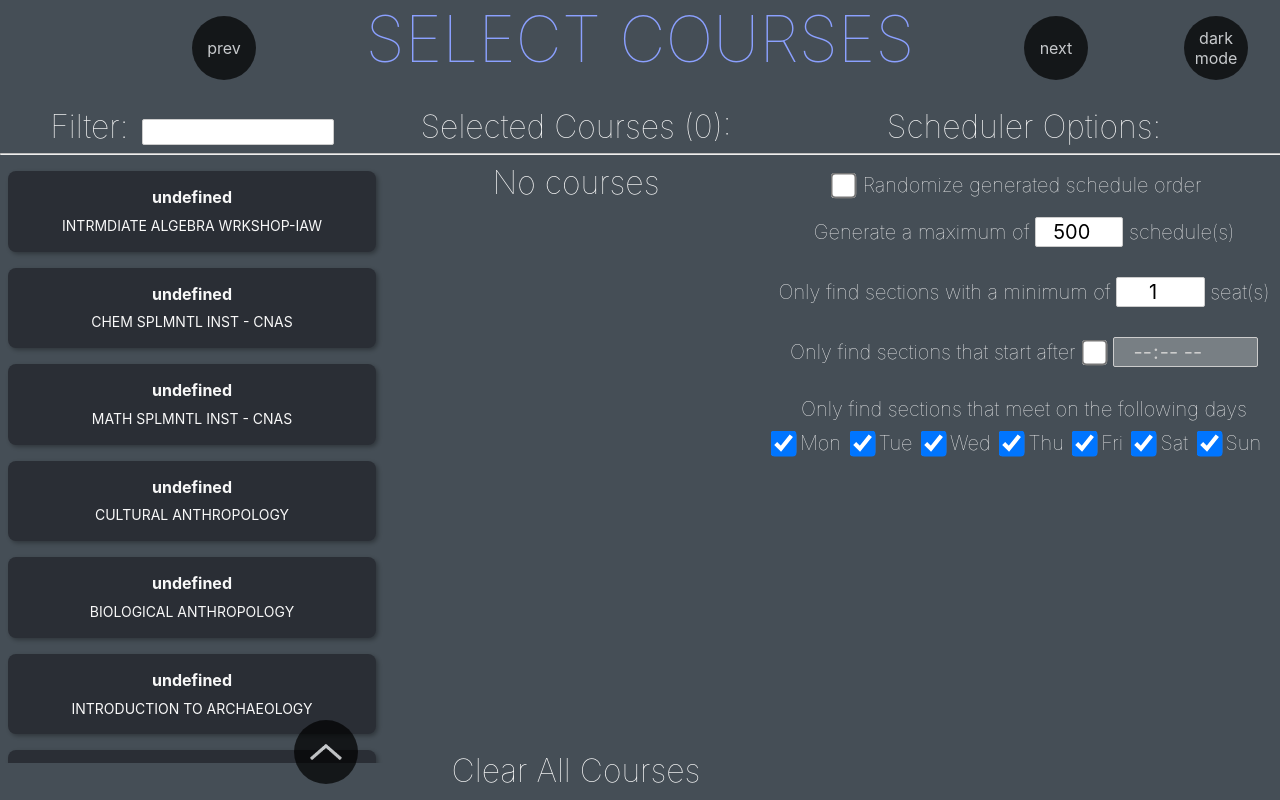
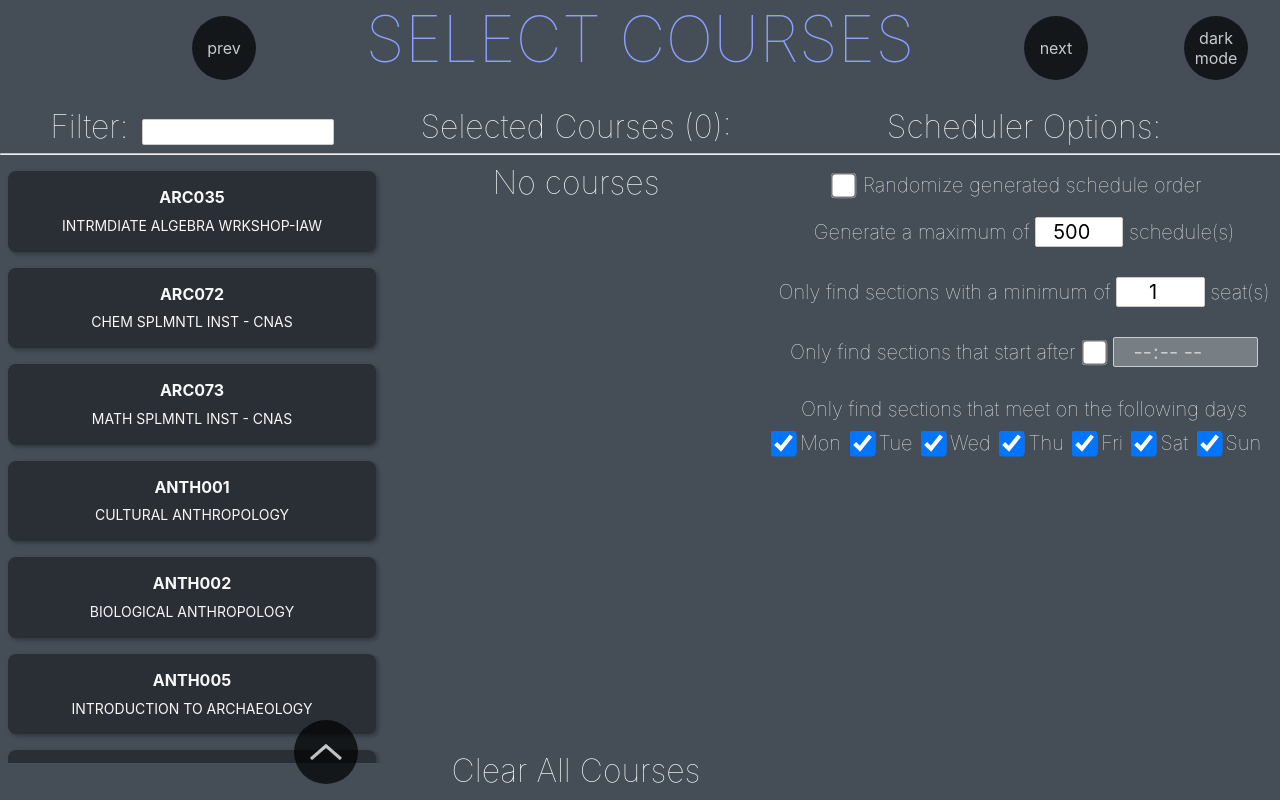
Before and after one commit to lwang/ucr-scheduler, a Svelte app: page / in a window 1280 px wide. Both pictures are taken after a click on the button "next". Built offline with nearby package versions, Linux system fonts and the light colour scheme.

Commit message:
Fix available course list showing undefined instead of the course code

```diff
--- a/src/ListItem.svelte
+++ b/src/ListItem.svelte
@@ -3,7 +3,7 @@
 	import { createEventDispatcher } from 'svelte';
 	const dispatch = createEventDispatcher();
 
-	export let title;
+	export let name;
 	export let content;
 	export let sendDispatch = null;
 	let active = false;
@@ -15,7 +15,7 @@
 </script>
 
 <div class='card {$theme}' class:active="{active}" on:click="{() => {handleDispatch({sendDispatch});}}">
-	<h2>{title}</h2>
+	<h2>{name}</h2>
 	<p>{content}</p>
 </div>
 
```
